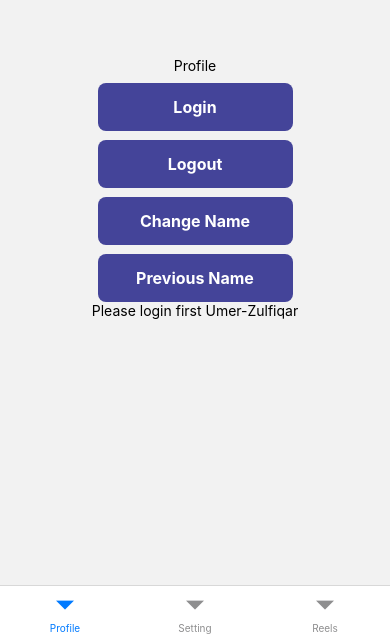
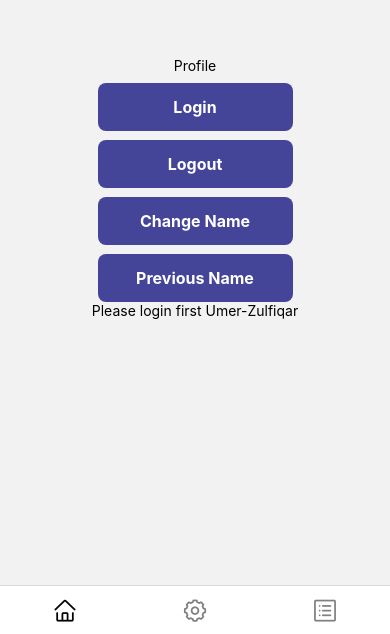
Before and after one commit to umerzulfiqar021/Fire, a React Native app: screen /Tabs in a window 390 px wide. Shown: the part 210-844 px from the top of the page. Built offline with nearby package versions, Linux system fonts and the light colour scheme.

Commit message:
addedd icons in tabs

```diff
--- a/package.json
+++ b/package.json
@@ -10,6 +10,7 @@
     "test": "jest"
   },
   "dependencies": {
+    "@ant-design/icons": "^5.5.1",
     "@hookform/resolvers": "^3.9.1",
     "@react-native-async-storage/async-storage": "^2.0.0",
     "@react-navigation/bottom-tabs": "^6.6.1",
@@ -24,6 +25,7 @@
     "react-native-reanimated": "^3.16.1",
     "react-native-safe-area-context": "^4.11.1",
     "react-native-screens": "^3.34.1",
+    "react-native-vector-icons": "^10.2.0",
     "react-redux": "^9.1.2",
     "redux": "^5.0.1",
     "redux-persist": "^6.0.0",
--- a/src/screens/auth/Tabs.tsx
+++ b/src/screens/auth/Tabs.tsx
@@ -2,24 +2,44 @@ import {   StyleSheet } from 'react-native'
 import React from 'react'
 import { createBottomTabNavigator } from '@react-navigation/bottom-tabs'
 import Profile from './Tabs/Profile'
+// import Icon from 'react-native-vector-icons/Fontisto';
+// import FontAwesome from 'react-native-vector-icons/FontAwesome';
+import AntDesign from 'react-native-vector-icons/AntDesign';
+import Reels from './Tabs/Reels'
 
-import Reels from './Tabs/Reels'
 import Tiktok from './Tabs/Tiktok'
+// import Icon from '@ant-design/icons';
 const Tabs = () => {
     const Tabs = createBottomTabNavigator()
   return (
    <Tabs.Navigator initialRouteName='Profile'
-   screenOptions={{}}
+   screenOptions={{tabBarShowLabel: false,
+      tabBarActiveTintColor: 'black',
+      tabBarInactiveTintColor: 'grey'
+
+
+   }}
    >
     <Tabs.Screen
     name='Profile'
     component={Profile}
-    options={{headerShown:false}}
+    options={{headerShown:false,
+      tabBarIcon : ({color,size}) => (
+        <AntDesign name="home" size={size} color= {color} />
+      )
+
+
+    }}
     />
     <Tabs.Screen
     name='Setting'
     component={Tiktok}
-    options={{headerShown:false}}
+    options={{headerShown:false,
+      tabBarIcon : ({color,size}) => (
+        <AntDesign name="setting" size={size} color= {color} />
+      )
+
+    }}
     // options={{tabBarIcon: ()=>{
     //     <Image
     //     source={require('src\assets\icons\tik-tok.png')}
@@ -29,7 +49,12 @@ const Tabs = () => {
     <Tabs.Screen
     name='Reels'
     component={Reels}
-    options={{headerShown:false}}
+    options={{headerShown:false,
+      tabBarIcon : ({color,size}) => (
+        <AntDesign name="profile" size={size} color= {color} />
+      )
+
+    }}
 
     />
    </Tabs.Navigator>
```
Also changed, not shown: 4 other files (tests, documents, lock files or other folders).
